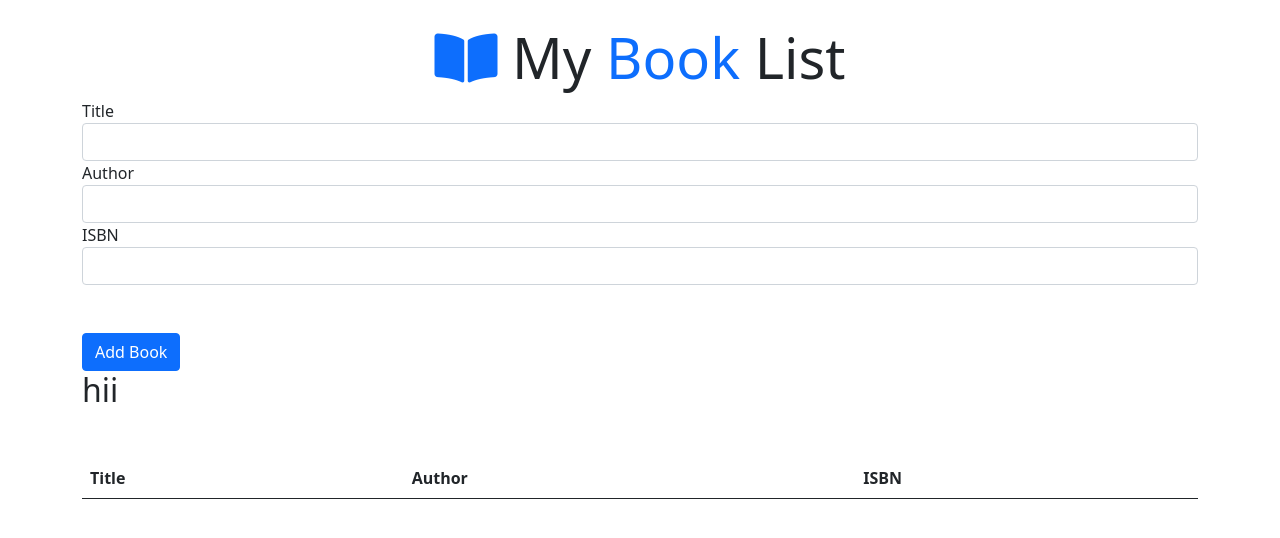
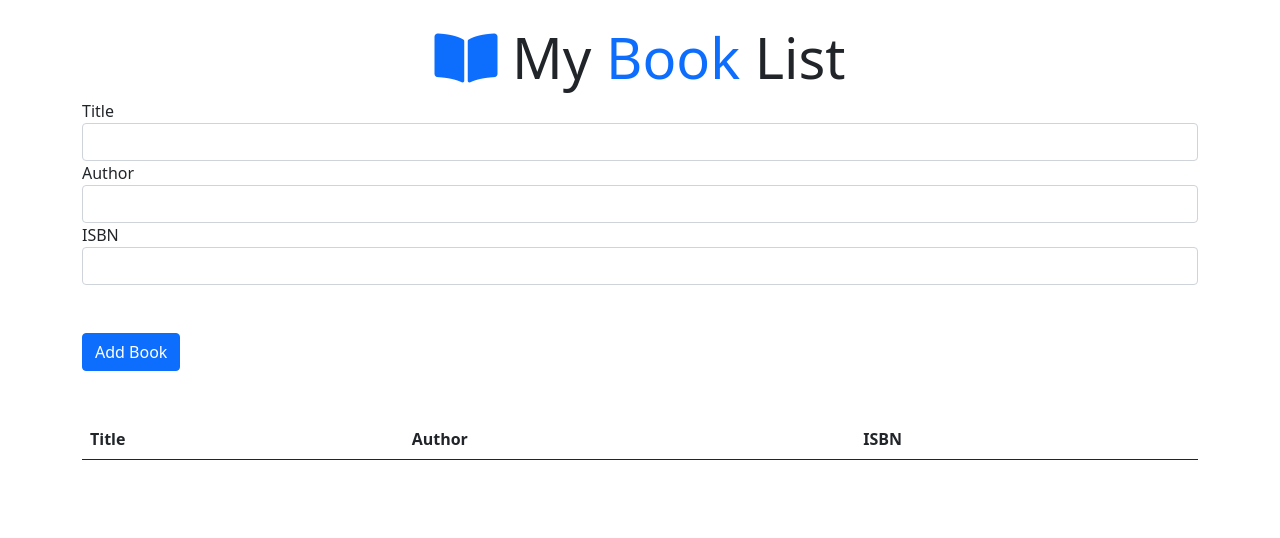
Before and after one commit to piyush949-code/MyBookList, a plain HTML site: page index.html in a window 1280 px wide. Drawn offline with nearby package versions, Linux system fonts and the light colour scheme.

Commit message:
Update index.html
removed hii

```diff
--- a/index.html
+++ b/index.html
@@ -43,7 +43,7 @@
   </tr>
 </thead>
 <tbody id="book-list">
-<h2>hii</h2>
+
 </tbody>
 </table>
     </div>
```
